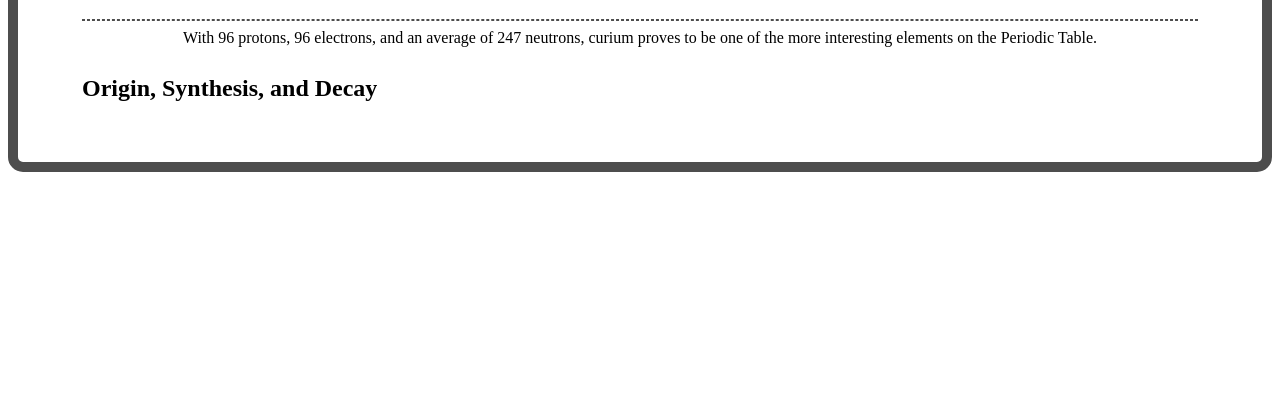
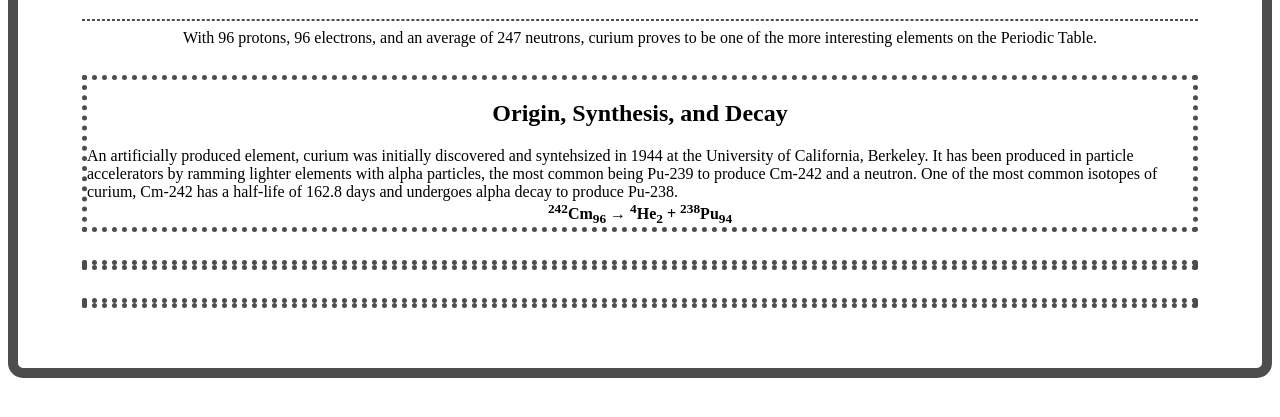
Before and after one commit to joshASC5/curiumInfographic, a plain HTML site: page index.html in a window 1280 px wide. Shown: the part 111-528 px from the top of the page. Drawn offline with Linux system fonts and the light colour scheme.

Commit message:
Added Info to Section 1

```diff
--- a/index.html
+++ b/index.html
@@ -20,9 +20,19 @@
         <section>
             <h2>Origin, Synthesis, and Decay</h2>
             <article>
-
+                <p1>An artificially produced element, curium was initially discovered and syntehsized
+                in 1944 at the University of California, Berkeley. It has been produced in
+                particle accelerators by ramming lighter elements with alpha particles, the
+                most common being Pu-239 to produce Cm-242 and a neutron.</p1>
+                <p1>One of the most common isotopes of curium, Cm-242 has a half-life of
+                    162.8 days and undergoes alpha decay to produce Pu-238.</p1>
+                <center><p1 id="equation"><strong><sup>242</sup>Cm<sub>96</sub> → <sup>4</sup>He<sub>2</sub> + <sup>238</sup>Pu<sub>94</sub></strong></p1></center>
             </article>
         </section>
+        <div id="uses-hazards">
+            <section></section>
+            <section></section>
+        </div>
     </main>
 </body>
 </html>
--- a/style.css
+++ b/style.css
@@ -2,6 +2,7 @@
     --border-color: #4d4d4d;
 }
 body{
+    display: block;
     border: 10px solid var(--border-color);
     border-radius: 15px;
     padding: 2.5% 5% 2.5% 5%;
@@ -16,5 +17,13 @@ hr{
 }
 
 main{
+    display: block;
     margin-bottom: 2.5%
 }
+section{
+    border: 5px dotted var(--border-color);
+    margin-bottom: 2.5%;
+}
+h2{
+    text-align:center;
+}
```
